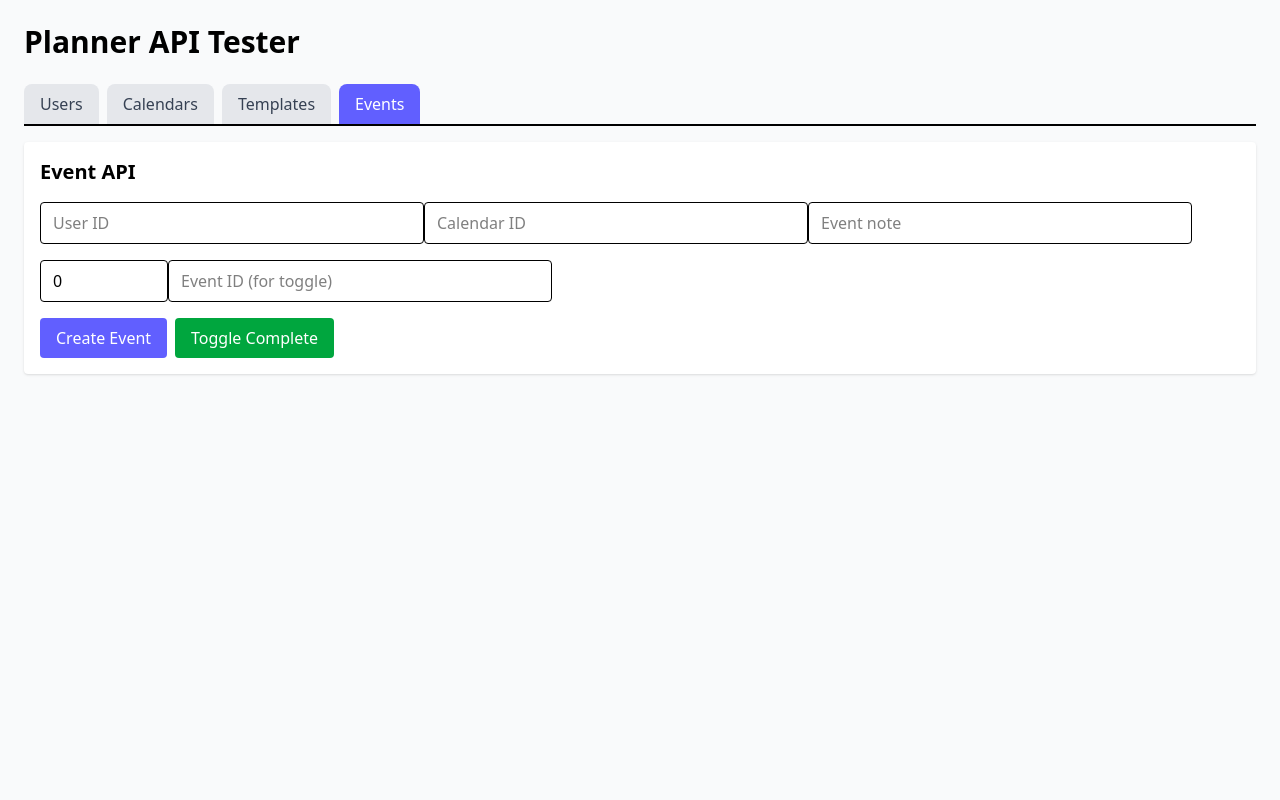
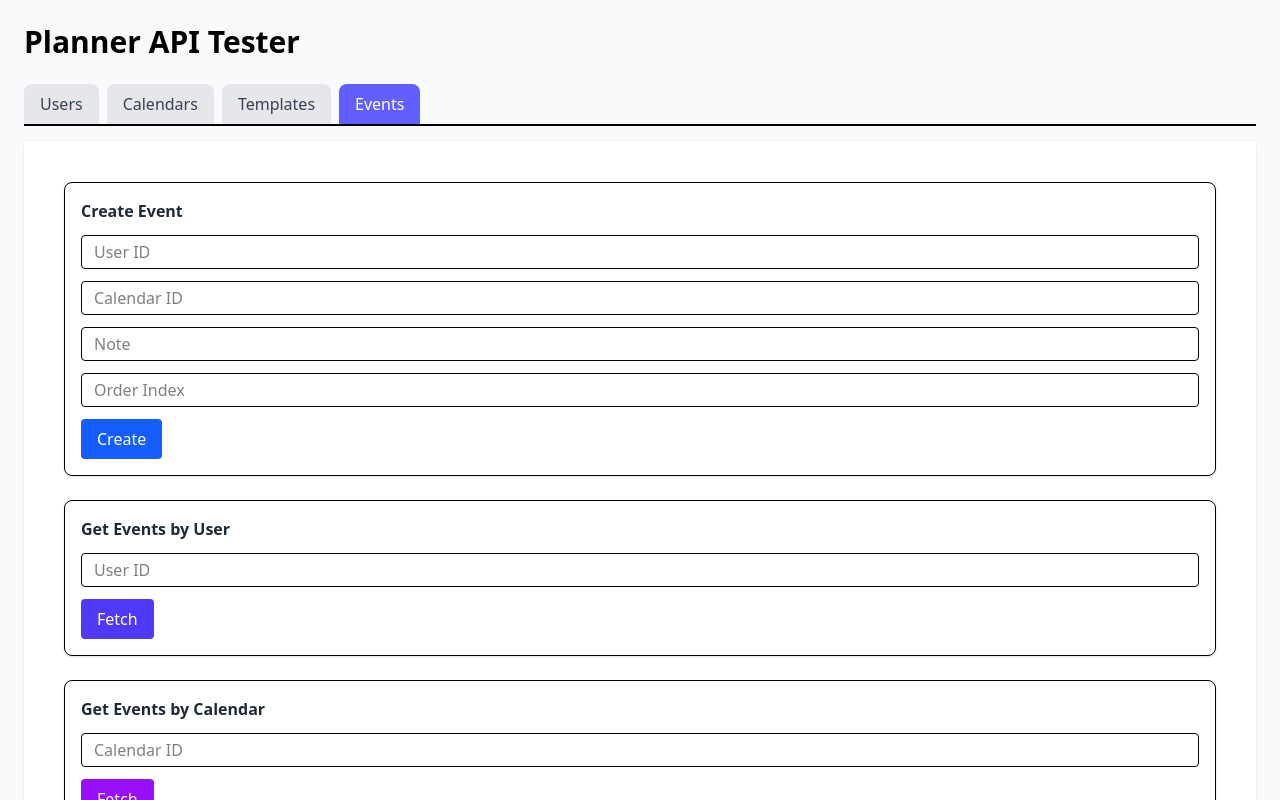
Before and after one commit to stephenlu20/planner-app, a React app in the folder frontend/: page / in a window 1280 px wide. Both pictures are taken after a click on the button "Events". Shown: the top 800 px of the page. Built offline with nearby package versions, Linux system fonts and the light colour scheme; the HTML template or start-up script is replaced by a standard one.

Commit message:
Added events testing

```diff
--- a/frontend/src/api/eventApi.js
+++ b/frontend/src/api/eventApi.js
@@ -1,6 +1,11 @@
 import api from "./axios";
 
-export const createEvent = async (note, orderIndex, userId, calendarId) => {
+export const createEvent = async ({
+  note,
+  orderIndex,
+  userId,
+  calendarId
+}) => {
   const res = await api.post("/events", {
     note,
     orderIndex,
@@ -10,14 +15,28 @@ export const createEvent = async (note, orderIndex, userId, calendarId) => {
   return res.data;
 };
 
-export const toggleEvent = async (eventId) => {
+export const getEventsByUser = async (userId) => {
+  const res = await api.get(`/events/user/${userId}`);
+  return res.data;
+};
+
+export const getEventsByCalendar = async (calendarId) => {
+  const res = await api.get(`/events/calendar/${calendarId}`);
+  return res.data;
+};
+
+
+export const toggleEventCompleted = async (eventId) => {
   const res = await api.put(`/events/${eventId}/toggle`);
   return res.data;
 };
 
-export const reorderEvents = async (userId, orderedEventIds) => {
+export const reorderEvents = async ({
+  calendarId,
+  orderedEventIds
+}) => {
   const res = await api.put("/events/reorder", {
-    userId,
+    calendarId,
     orderedEventIds
   });
   return res.data;
--- a/frontend/src/components/testers/EventTester.jsx
+++ b/frontend/src/components/testers/EventTester.jsx
@@ -1,86 +1,240 @@
 import { useState } from "react";
 import {
   createEvent,
-  toggleEvent,
+  getEventsByUser,
+  getEventsByCalendar,
+  toggleEventCompleted,
   reorderEvents,
   deleteEvent
 } from "../../api/eventApi";
 
 export default function EventTester() {
-  const [note, setNote] = useState("");
-  const [orderIndex, setOrderIndex] = useState(0);
+  const [result, setResult] = useState(null);
+
+  const [createData, setCreateData] = useState({
+    userId: "",
+    calendarId: "",
+    note: "",
+    orderIndex: ""
+  });
+
   const [userId, setUserId] = useState("");
   const [calendarId, setCalendarId] = useState("");
-  const [eventId, setEventId] = useState("");
-  const [result, setResult] = useState(null);
 
-  const handleCreate = async () => {
-    const res = await createEvent(note, orderIndex, userId, calendarId);
-    setResult(res);
-  };
+  const [toggleId, setToggleId] = useState("");
+  const [deleteId, setDeleteId] = useState("");
 
-  const handleToggle = async () => {
-    const res = await toggleEvent(eventId);
-    setResult(res);
-  };
+  const [reorderData, setReorderData] = useState({
+    calendarId: "",
+    orderedEventIds: ""
+  });
+
+  const box = "border rounded-lg p-4 space-y-3 bg-white shadow-sm";
+  const input = "border px-3 py-1 rounded w-full";
+  const button =
+    "px-4 py-2 rounded font-medium transition transform active:scale-95 cursor-pointer";
+  const heading = "font-semibold text-gray-800";
 
   return (
-    <div className="space-y-4">
-      <h2 className="text-xl font-semibold">Event API</h2>
+    <div className="p-6 space-y-6">
+
+      {/* CREATE EVENT */}
+      <div className={box}>
+        <h3 className={heading}>Create Event</h3>
 
         <input
-        className="border px-3 py-2 rounded w-96"
+          className={input}
           placeholder="User ID"
-        value={userId}
-        onChange={e => setUserId(e.target.value)}
+          value={createData.userId}
+          onChange={(e) => setCreateData({ ...createData, userId: e.target.value })}
         />
 
         <input
-        className="border px-3 py-2 rounded w-96"
+          className={input}
           placeholder="Calendar ID"
-        value={calendarId}
-        onChange={e => setCalendarId(e.target.value)}
+          value={createData.calendarId}
+          onChange={(e) =>
+            setCreateData({ ...createData, calendarId: e.target.value })
+          }
         />
 
         <input
-        className="border px-3 py-2 rounded w-96"
-        placeholder="Event note"
-        value={note}
-        onChange={e => setNote(e.target.value)}
+          className={input}
+          placeholder="Note"
+          value={createData.note}
+          onChange={(e) => setCreateData({ ...createData, note: e.target.value })}
         />
 
         <input
-        type="number"
-        className="border px-3 py-2 rounded w-32"
-        value={orderIndex}
-        onChange={e => setOrderIndex(Number(e.target.value))}
+          className={input}
+          placeholder="Order Index"
+          value={createData.orderIndex}
+          onChange={(e) =>
+            setCreateData({ ...createData, orderIndex: e.target.value })
+          }
+        />
+
+        <button
+          className={`${button} bg-blue-600 text-white hover:bg-blue-700`}
+          onClick={async () => {
+            try {
+              const res = await createEvent({
+                ...createData,
+                orderIndex: Number(createData.orderIndex)
+              });
+              setResult(res);
+            } catch (err) {
+              setResult({ error: err.response?.data || err.message });
+            }
+          }}
+        >
+          Create
+        </button>
+      </div>
+
+      <div className={box}>
+        <h3 className={heading}>Get Events by User</h3>
+
+        <input
+          className={input}
+          placeholder="User ID"
+          value={userId}
+          onChange={(e) => setUserId(e.target.value)}
+        />
+
+        <button
+          className={`${button} bg-indigo-600 text-white hover:bg-indigo-700`}
+          onClick={async () => {
+            try {
+              const res = await getEventsByUser(userId);
+              setResult(res);
+            } catch (err) {
+              setResult({ error: err.response?.data || err.message });
+            }
+          }}
+        >
+          Fetch
+        </button>
+      </div>
+
+      <div className={box}>
+        <h3 className={heading}>Get Events by Calendar</h3>
+
+        <input
+          className={input}
+          placeholder="Calendar ID"
+          value={calendarId}
+          onChange={(e) => setCalendarId(e.target.value)}
+        />
+
+        <button
+          className={`${button} bg-purple-600 text-white hover:bg-purple-700`}
+          onClick={async () => {
+            try {
+              const res = await getEventsByCalendar(calendarId);
+              setResult(res);
+            } catch (err) {
+              setResult({ error: err.response?.data || err.message });
+            }
+          }}
+        >
+          Fetch
+        </button>
+      </div>
+
+      <div className={box}>
+        <h3 className={heading}>Toggle Event Completed</h3>
+
+        <input
+          className={input}
+          placeholder="Event ID"
+          value={toggleId}
+          onChange={(e) => setToggleId(e.target.value)}
+        />
+
+        <button
+          className={`${button} bg-green-600 text-white hover:bg-green-700`}
+          onClick={async () => {
+            try {
+              const res = await toggleEventCompleted(toggleId);
+              setResult(res);
+            } catch (err) {
+              setResult({ error: err.response?.data || err.message });
+            }
+          }}
+        >
+          Toggle
+        </button>
+      </div>
+
+      <div className={box}>
+        <h3 className={heading}>Reorder Events</h3>
+
+        <input
+          className={input}
+          placeholder="Calendar ID"
+          value={reorderData.calendarId}
+          onChange={(e) =>
+            setReorderData({ ...reorderData, calendarId: e.target.value })
+          }
         />
 
         <input
-        className="border px-3 py-2 rounded w-96"
-        placeholder="Event ID (for toggle)"
-        value={eventId}
-        onChange={e => setEventId(e.target.value)}
+          className={input}
+          placeholder="Comma-separated Event IDs"
+          value={reorderData.orderedEventIds}
+          onChange={(e) =>
+            setReorderData({ ...reorderData, orderedEventIds: e.target.value })
+          }
         />
 
-      <div className="flex gap-2">
         <button
-          onClick={handleCreate}
-          className="bg-indigo-500 text-white px-4 py-2 rounded"
+          className={`${button} bg-yellow-600 text-white hover:bg-yellow-700`}
+          onClick={async () => {
+            try {
+              const res = await reorderEvents({
+                calendarId: reorderData.calendarId,
+                orderedEventIds: reorderData.orderedEventIds
+                  .split(",")
+                  .map((id) => id.trim())
+              });
+              setResult(res);
+            } catch (err) {
+              setResult({ error: err.response?.data || err.message });
+            }
+          }}
         >
-          Create Event
+          Reorder
         </button>
+      </div>
+
+      <div className={box}>
+        <h3 className={heading}>Delete Event</h3>
+
+        <input
+          className={input}
+          placeholder="Event ID"
+          value={deleteId}
+          onChange={(e) => setDeleteId(e.target.value)}
+        />
 
         <button
-          onClick={handleToggle}
-          className="bg-green-600 text-white px-4 py-2 rounded"
+          className={`${button} bg-red-600 text-white hover:bg-red-700`}
+          onClick={async () => {
+            try {
+              await deleteEvent(deleteId);
+              setResult({ message: "Event deleted" });
+            } catch (err) {
+              setResult({ error: err.response?.data || err.message });
+            }
+          }}
         >
-          Toggle Complete
+          Delete
         </button>
       </div>
 
       {result && (
-        <pre className="bg-slate-100 p-4 rounded text-sm">
+        <pre className="bg-gray-100 p-4 rounded overflow-auto">
           {JSON.stringify(result, null, 2)}
         </pre>
       )}
```
Lines whose indentation alone changed are shown as unchanged.
